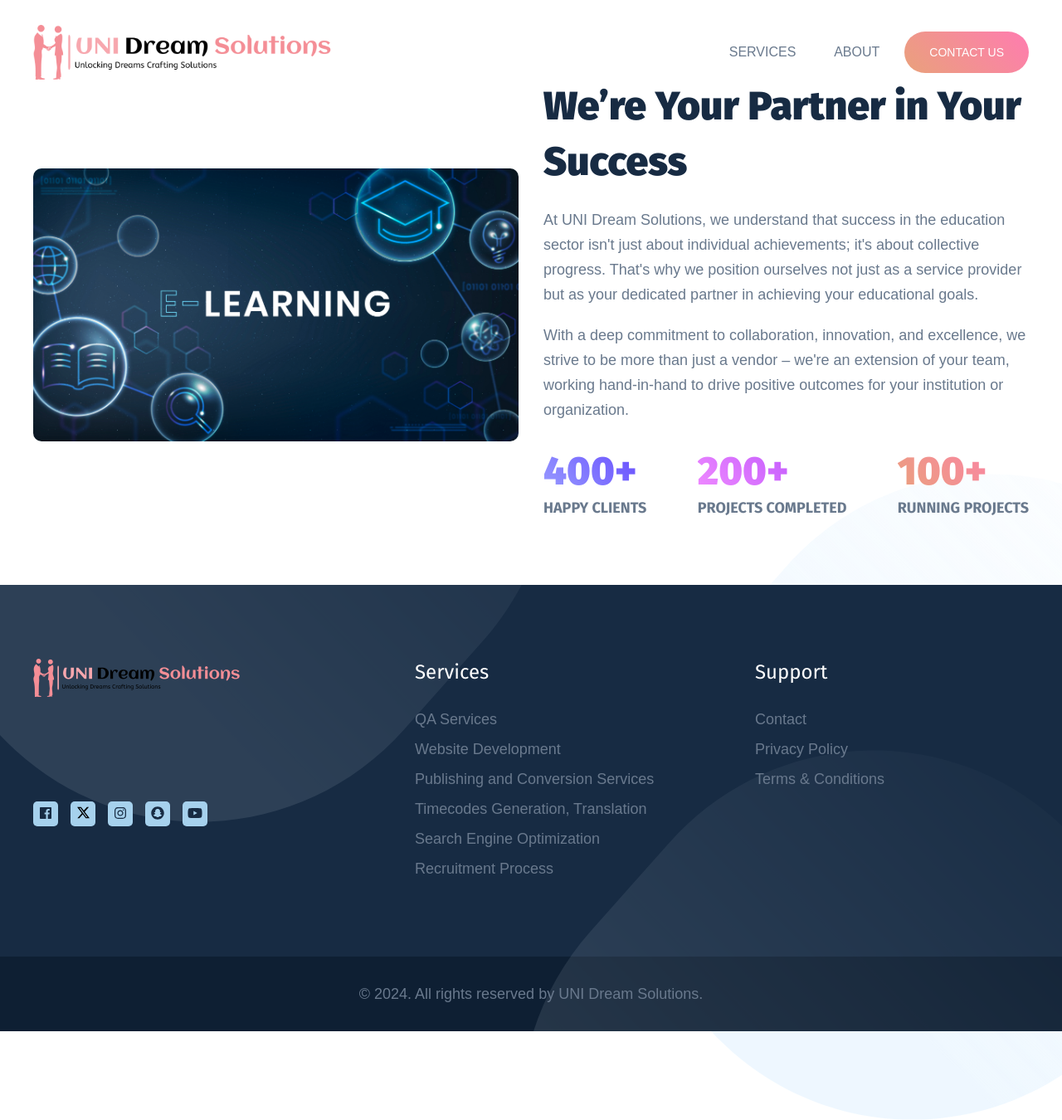
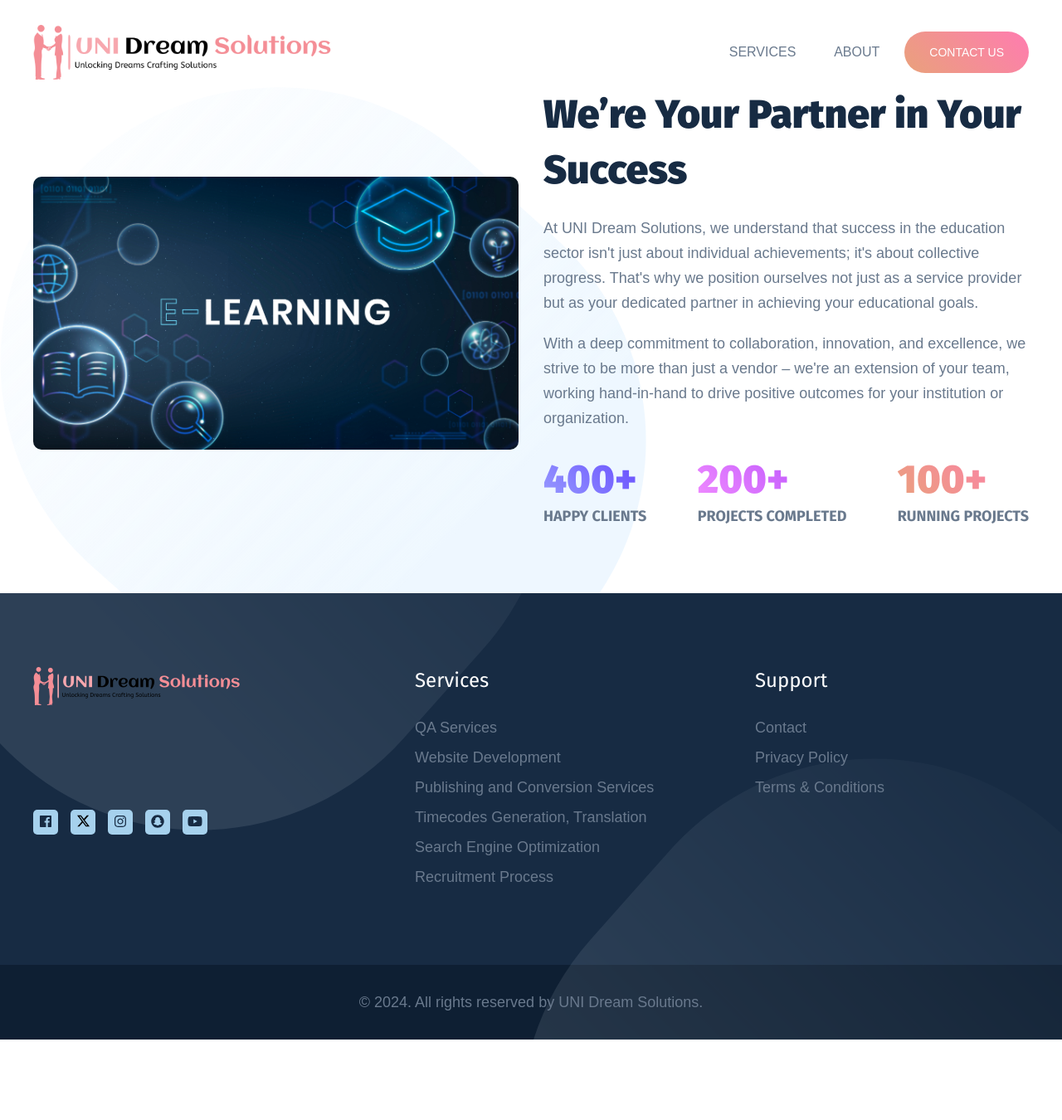
Before and after one commit to MANMOHAN1998/uni, a Django app: page /about in a window 1280 px wide; the page is wider, and only the part inside the window is pictured. Shown: that part at 83% size. After the commit the page ends 1253 px from the top of that part, so only its background shows below. Run offline with Django 4.2, Linux system fonts and the light colour scheme; some libraries are stand-ins or nearby versions; some web fonts are replaced.

Commit message:
solved a html problem at about us page

```diff
--- a/uniapp/templates/about-us.html
+++ b/uniapp/templates/about-us.html
@@ -5,7 +5,7 @@
 
         <!-- about-us
     ======================================= -->
-        <section class="about-us section-padding inner-page-about-us pt-100">
+        <section class="section-padding inner-page-about-us" style="margin-top:4rem">
             <svg class="bg-shape shape-about reveal-from-bottom" xmlns="http://www.w3.org/2000/svg" xmlns:xlink="http://www.w3.org/1999/xlink"
                 width="779px" height="759px">
                 <defs>
@@ -19,7 +19,7 @@
                 />
             </svg>
             <div class="container">
-                <div class="row align-items-center" style="margin-top: 30px;">
+                <div class="row align-items-center">
                     <div class="col-lg-6">
                         <img src="{% static 'images/inner-page-about-img.jpg' %}" alt="about image" class="img-fluid img-round">
                     </div>
--- a/uniapp/templates/base.html
+++ b/uniapp/templates/base.html
@@ -3,7 +3,7 @@
 <!--[if IE 7]>         <html class="no-js lt-ie9 lt-ie8"> <![endif]-->
 <!--[if IE 8]>         <html class="no-js lt-ie9"> <![endif]-->
 <!--[if gt IE 8]><!-->
-<html class="no-js" lang="zxx">
+<html lang="en-US">
 <!--<![endif]-->
 {% load static %}
 <head>
@@ -212,7 +212,7 @@
     <!-- End of .navbar -->
     {% block body %}
 
-{%endblock body%}
+    {% endblock body%}
         <!-- Footer starts
         ======================================= -->
         <footer class="small-agency-footer  grey-bg">
--- a/uniapp/templates/index.html
+++ b/uniapp/templates/index.html
@@ -143,9 +143,9 @@
             />
         </svg>
         <div class="video-play-bg grad-style-cd">
-            {% comment %} <a href="https://www.youtube.com/watch?v=1iIZeIy7TqM" class="video-play-btn video-popup">
+            <!-- <a href="https://www.youtube.com/watch?v=1iIZeIy7TqM" class="video-play-btn video-popup">
                 <i class="fas fa-play"></i>
-            </a> {% endcomment %}
+            </a> -->
         </div>
         <!-- End of .video-play-bg -->
         <div class="container">
```
Lines whose indentation alone changed are shown as unchanged.
